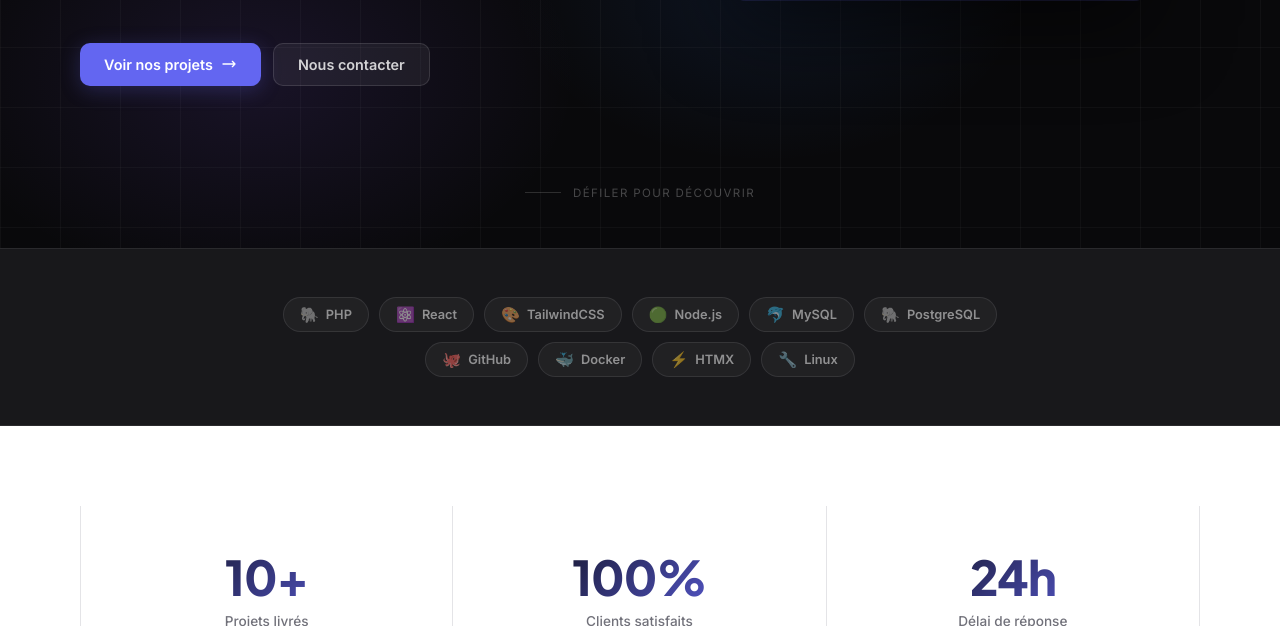
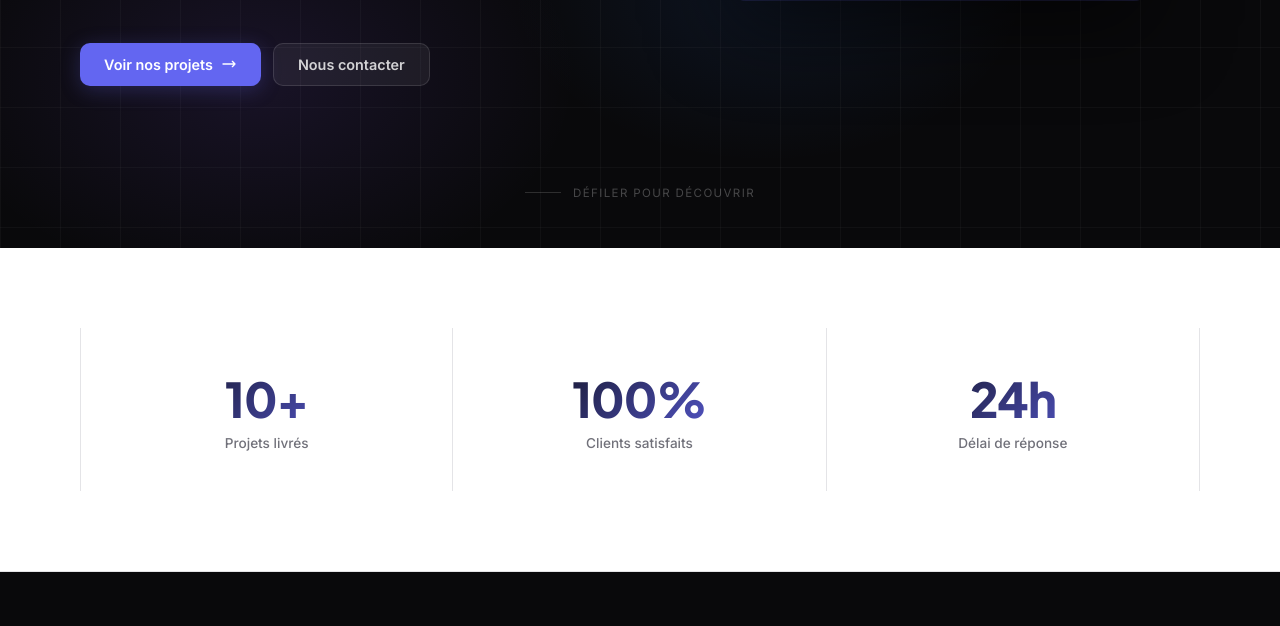
Before and after one commit to Elio122/sitevente, a plain HTML site: page index.html in a window 1280 px wide. Shown: the part 613-1239 px from the top of the page. Drawn offline with Linux system fonts and the light colour scheme.

Commit message:
Supprime la barre tech strip

```diff
--- a/index.html
+++ b/index.html
@@ -642,21 +642,6 @@
     </div>
   </div>
 
-  <!-- TECH STRIP -->
-  <div class="tech-section reveal">
-    <div class="tech-grid">
-      <div class="tech-pill"><span>🐘</span> PHP</div>
-      <div class="tech-pill"><span>⚛️</span> React</div>
-      <div class="tech-pill"><span>🎨</span> TailwindCSS</div>
-      <div class="tech-pill"><span>🟢</span> Node.js</div>
-      <div class="tech-pill"><span>🐬</span> MySQL</div>
-      <div class="tech-pill"><span>🐘</span> PostgreSQL</div>
-      <div class="tech-pill"><span>🐙</span> GitHub</div>
-      <div class="tech-pill"><span>🐳</span> Docker</div>
-      <div class="tech-pill"><span>⚡</span> HTMX</div>
-      <div class="tech-pill"><span>🔧</span> Linux</div>
-    </div>
-  </div>
 
   <!-- STATS -->
   <div class="stats reveal">
```
